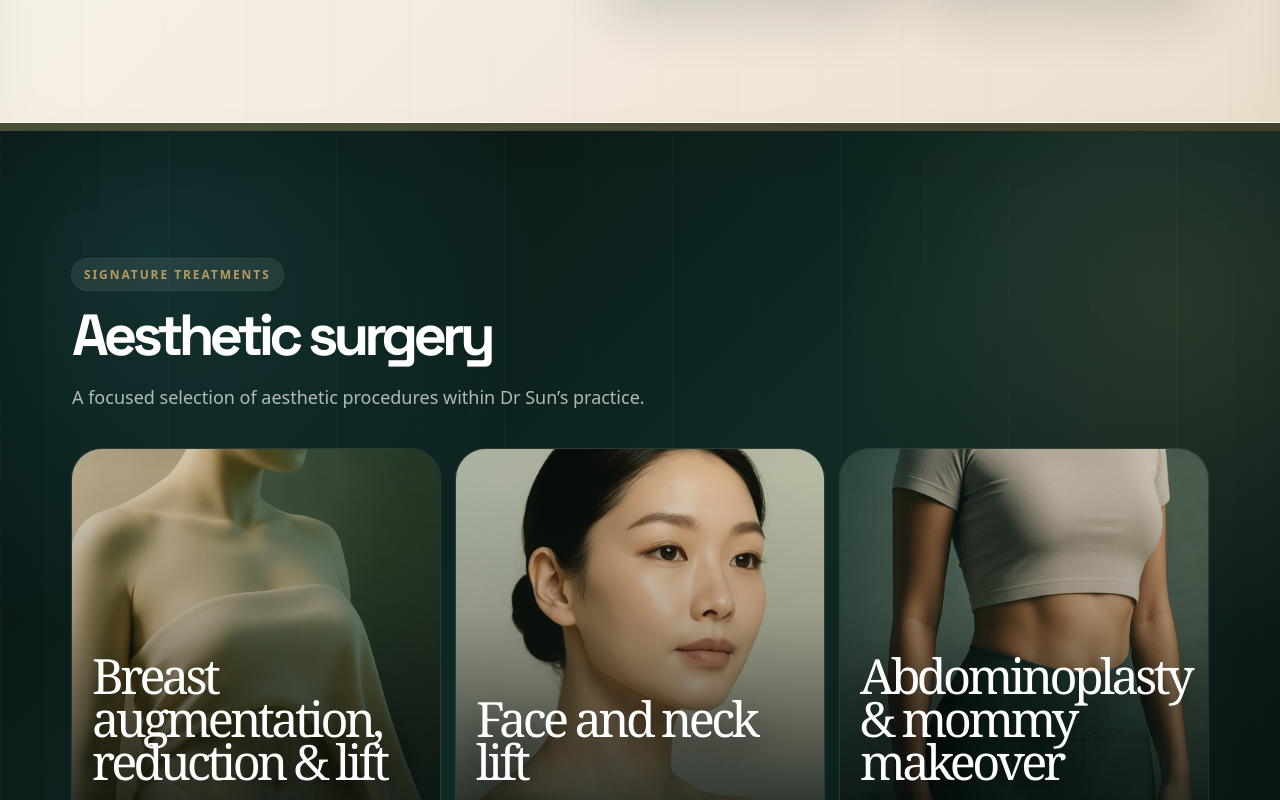
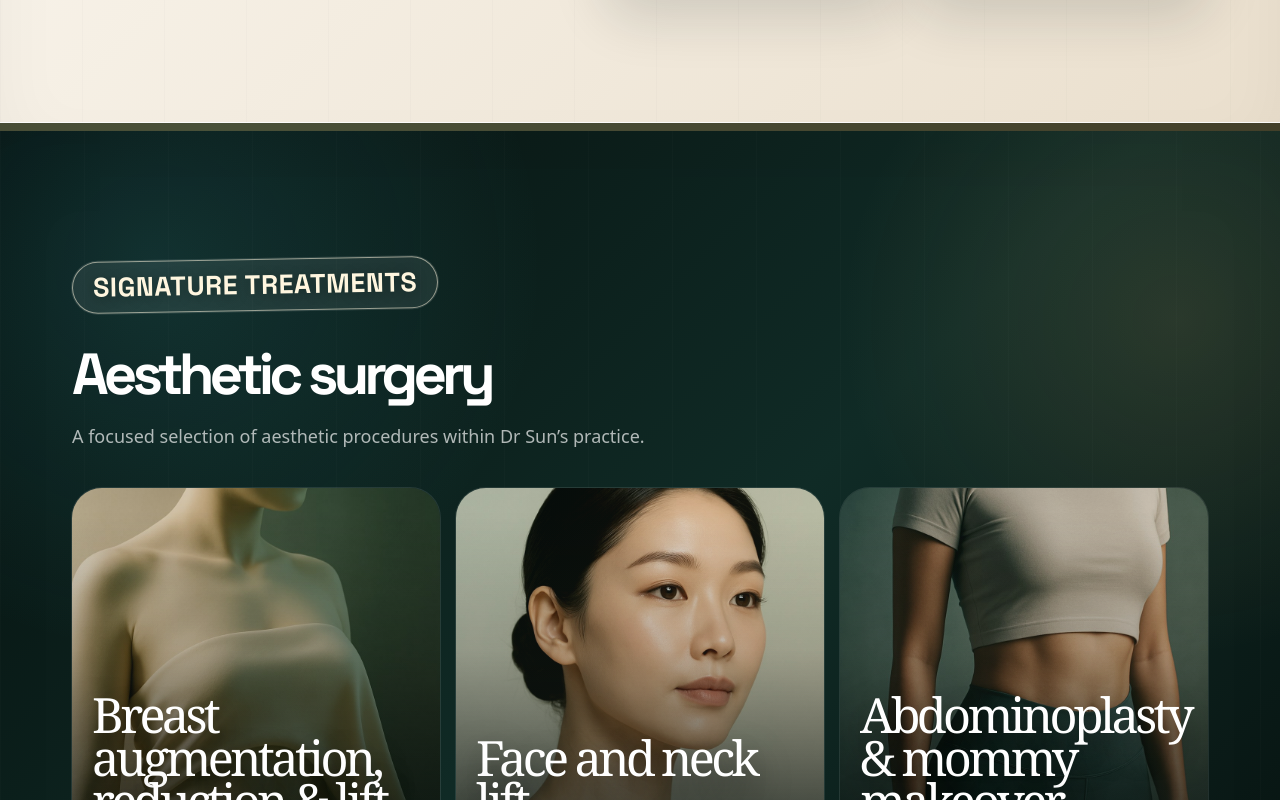
Before and after one commit to zatyrical/plasticwebsite, a Next.js app: page / in a window 1280 px wide. Shown: the part 1760-2560 px from the top of the page. Built offline with nearby package versions, Linux system fonts and the light colour scheme.

Commit message:
Emphasize signature treatments label

```diff
--- a/app/globals.css
+++ b/app/globals.css
@@ -597,3 +597,56 @@
 .article-clinical-figure img{display:block;width:100%;max-height:620px;object-fit:cover;object-position:center 47%;filter:saturate(.96) contrast(1.03)}
 .article-clinical-figure figcaption{margin:0;padding:18px 20px;background:linear-gradient(135deg,rgba(255,255,255,.97),rgba(243,240,234,.92));color:#31413d;font-size:14px;line-height:1.55;border-top:1px solid rgba(184,154,94,.24)}
 @media(max-width:900px){.article-clinical-figure{margin:28px 0 36px;border-radius:20px}.article-clinical-figure img{max-height:500px}.article-clinical-figure figcaption{padding:15px 16px;font-size:13px}}
+.segmented-section .signature-eyebrow{
+  position:relative;
+  display:inline-flex;
+  align-items:center;
+  isolation:isolate;
+  margin-bottom:18px;
+  padding:12px 20px 11px;
+  border-radius:999px;
+  font-family:'Space Grotesk','Sora',Geist,ui-sans-serif,system-ui,sans-serif;
+  font-size:clamp(18px,2.1vw,30px);
+  line-height:1;
+  font-weight:800;
+  letter-spacing:.02em;
+  text-transform:uppercase;
+  color:#fff6df;
+  background:linear-gradient(135deg,rgba(184,154,94,.98),rgba(238,210,142,.92) 46%,rgba(14,58,51,.92));
+  border:1px solid rgba(255,246,223,.55);
+  box-shadow:0 18px 46px rgba(184,154,94,.22),0 0 0 7px rgba(184,154,94,.10),inset 0 1px 0 rgba(255,255,255,.36);
+  text-shadow:0 2px 12px rgba(7,17,15,.34);
+  overflow:hidden;
+}
+.segmented-section .signature-eyebrow:before{
+  content:"";
+  position:absolute;
+  inset:-40% auto -40% -28%;
+  width:38%;
+  transform:skewX(-18deg);
+  background:linear-gradient(90deg,transparent,rgba(255,255,255,.54),transparent);
+  animation:signature-shine 3.8s ease-in-out infinite;
+  pointer-events:none;
+}
+.segmented-section .signature-eyebrow:after{
+  content:"";
+  position:absolute;
+  left:18px;
+  right:18px;
+  bottom:-8px;
+  height:2px;
+  border-radius:999px;
+  background:linear-gradient(90deg,transparent,#fff0bd,transparent);
+  opacity:.82;
+}
+.segment-aesthetic .signature-eyebrow{transform:rotate(-1deg)}
+.segment-reconstructive .signature-eyebrow{transform:rotate(.8deg)}
+@keyframes signature-shine{0%,56%{left:-36%;opacity:0}68%{opacity:.95}88%,100%{left:116%;opacity:0}}
+@media(max-width:900px){
+  .segmented-section .signature-eyebrow{
+    margin-bottom:10px;
+    padding:10px 14px 9px;
+    font-size:clamp(17px,5.4vw,24px);
+    box-shadow:0 12px 32px rgba(184,154,94,.20),0 0 0 5px rgba(184,154,94,.10),inset 0 1px 0 rgba(255,255,255,.34);
+  }
+}
--- a/app/page.tsx
+++ b/app/page.tsx
@@ -99,7 +99,7 @@ export default function Home() {
 
       <section id="aesthetic-surgery" className="section dark segmented-section segment-aesthetic mobile-screen">
         <div className="container">
-          <div className="eyebrow">Signature treatments</div>
+          <div className="eyebrow signature-eyebrow">Signature treatments</div>
           <h2>Aesthetic surgery</h2>
           <p className="section-intro">A focused selection of aesthetic procedures within Dr Sun’s practice.</p>
           <div className="grid-3 focus-grid aesthetic-photo-grid signature-photo-grid">{aestheticSignatureTreatments.map((x) => {
@@ -112,7 +112,7 @@ export default function Home() {
 
       <section id="reconstructive-surgery" className="section segmented-section segment-reconstructive mobile-screen mobile-transition">
         <div className="container">
-          <div className="eyebrow">Signature treatments</div>
+          <div className="eyebrow signature-eyebrow">Signature treatments</div>
           <h2>Reconstructive surgery</h2>
           <p className="section-intro">Focused reconstructive, lymphatic and scar surgery areas within Dr Sun’s practice.</p>
           <div className="grid-3 focus-grid reconstructive-photo-grid signature-photo-grid">{reconstructiveSignatureTreatments.map((x) => {
```
